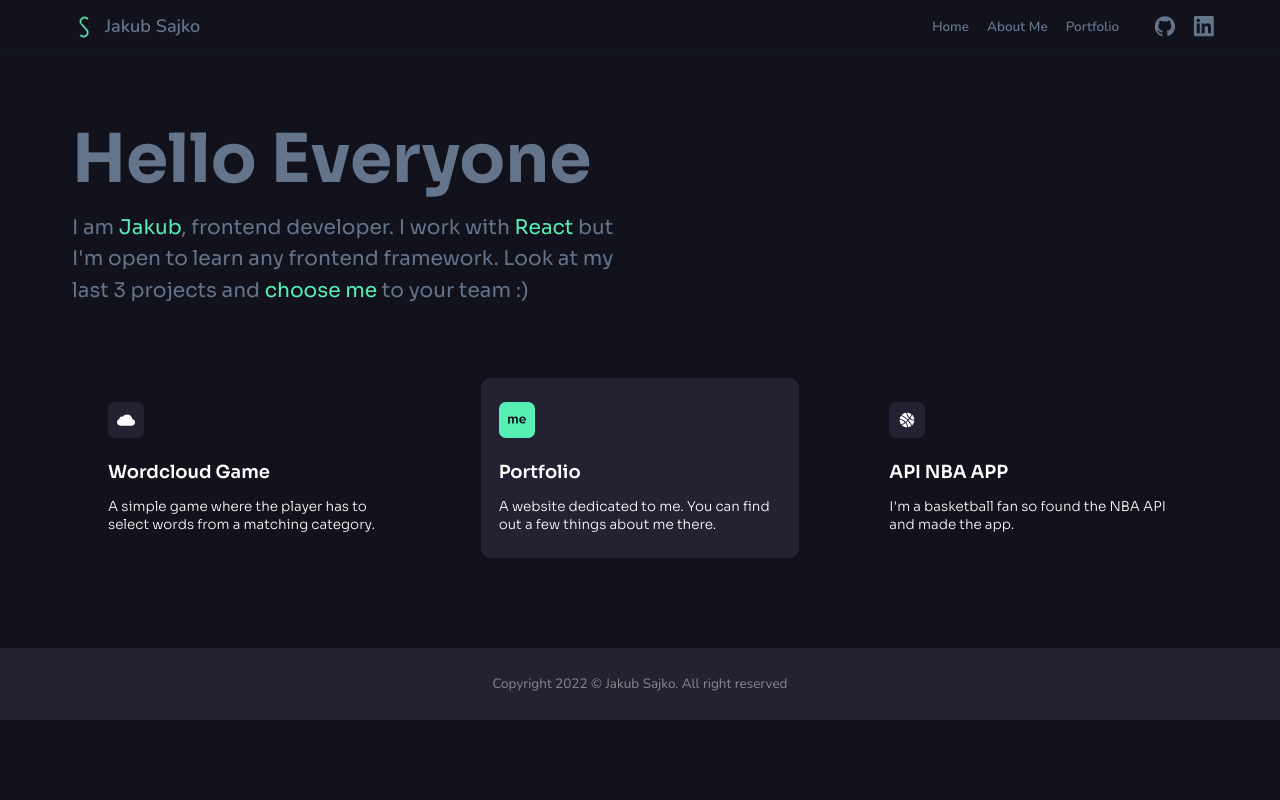
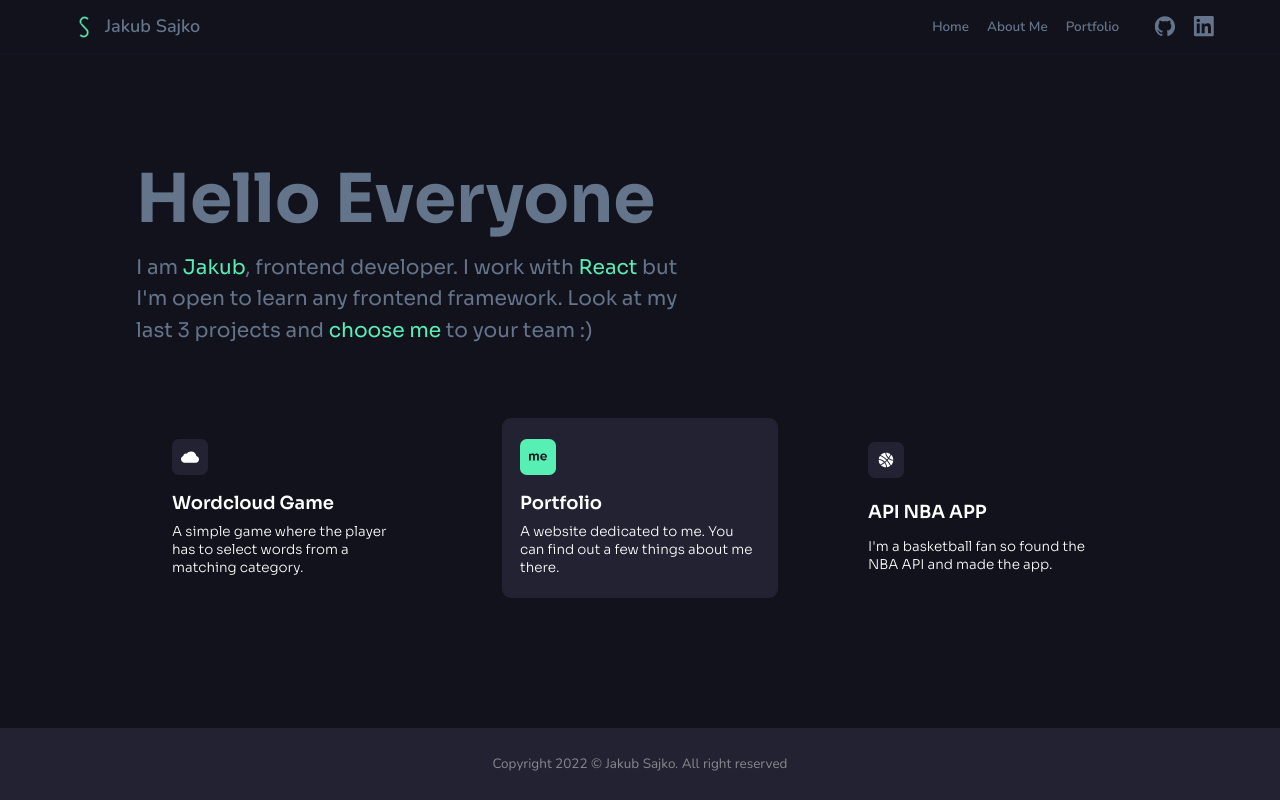
Before and after one commit to JAKUBSAJKO/Portfolio, a Next.js app: page / in a window 1280 px wide. Built offline with nearby package versions, Linux system fonts and the light colour scheme.

Commit message:
[P]: Fix a few details on homepage.

```diff
--- a/pages/index.js
+++ b/pages/index.js
@@ -6,11 +6,12 @@ import { outsideUrls } from "../constants";
 
 const Home = () => {
   return (
-    <div className="font-sora text-slate-500 my-8 px-8 md:my-12 md:px-16 md:overflow-y-hidden lg:my-16">
+    <div className="font-sora text-slate-500 md:overflow-y-hidden">
       <Head>
         <title>Jakub Sajko | Home</title>
         <link rel="icon" href="/logo.ico" type="image/x-icon" />
       </Head>
+      <div className="min-h-[calc(100vh-126px)] flex flex-col justify-center max-w-5xl mx-auto px-6 py-12 sm:px-16">
         <motion.h1
           className="text-5xl mb-4 font-bold md:text-6xl"
           initial={{ y: 50, opacity: 0 }}
@@ -25,17 +26,18 @@ const Home = () => {
           animate={{ y: 0, opacity: 1 }}
           transition={{ delay: 0.5, duration: 1 }}
         >
-        I am <span className="text-limeGreen">Jakub</span>, frontend developer.
-        I work with <span className="text-limeGreen">React</span> but I&apos;m
-        open to learn any frontend framework. Look at my last 3 projects and{" "}
-        <span className="text-limeGreen">choose me</span> to your team :)
+          I am <span className="text-limeGreen">Jakub</span>, frontend
+          developer. I work with <span className="text-limeGreen">React</span>{" "}
+          but I&apos;m open to learn any frontend framework. Look at my last 3
+          projects and <span className="text-limeGreen">choose me</span> to your
+          team :)
         </motion.p>
         <div className="flex flex-col justify-center items-center gap-6 mt-8 md:flex-row md:gap-1 md:pb-4 md:px-auto md:-mx-12 md:mt-16 lg:gap-16 lg:px-4 lg:-mx-0">
           <motion.a
             href={outsideUrls.wordcloudGame}
             target="_blank"
             rel="noopener noreferrer"
-          className="w-full h-40  rounded-lg p-4 text-vulcan flex flex-col justify-around md:w-1/3"
+            className="w-full max-w-xs h-40 rounded-lg p-4 text-vulcan flex flex-col justify-around md:w-1/3"
             initial={{ x: "-100vw" }}
             animate={{ x: 0 }}
             transition={{
@@ -57,7 +59,7 @@ const Home = () => {
             </p>
           </motion.a>
           <motion.div
-          className="w-full h-40 bg-steelGrey rounded-lg p-4 text-vulcan flex flex-col justify-around md:w-1/3"
+            className="w-full max-w-xs h-40 bg-steelGrey rounded-lg p-4 text-vulcan flex flex-col justify-around md:w-1/3"
             initial={{ x: "-100vw" }}
             animate={{ x: 0 }}
             transition={{
@@ -82,7 +84,7 @@ const Home = () => {
             href={outsideUrls.apiNbaApp}
             target="_blank"
             rel="noopener noreferrer"
-          className="w-full h-40  rounded-lg p-4 text-vulcan flex flex-col justify-around md:w-1/3"
+            className="w-full max-w-xs h-40 rounded-lg p-4 text-vulcan flex flex-col justify-around md:w-1/3"
             initial={{ x: "-100vw" }}
             animate={{ x: 0 }}
             transition={{
@@ -104,6 +106,7 @@ const Home = () => {
           </motion.a>
         </div>
       </div>
+    </div>
   );
 };
 
```
Also changed, not shown: package.json (+7 -7 lines), 1 other file (tests, documents, lock files or other folders). Lines whose indentation alone changed are shown as unchanged.
